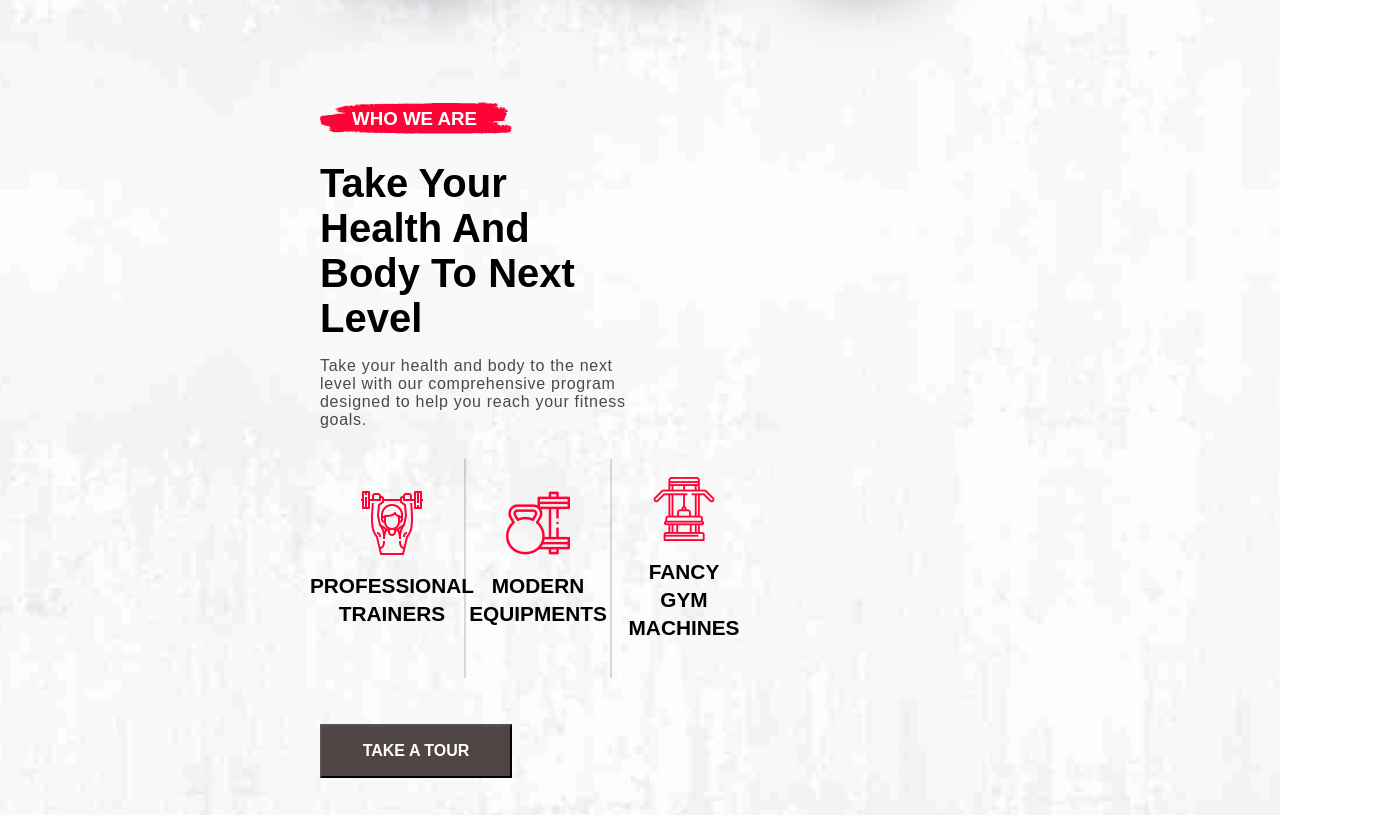
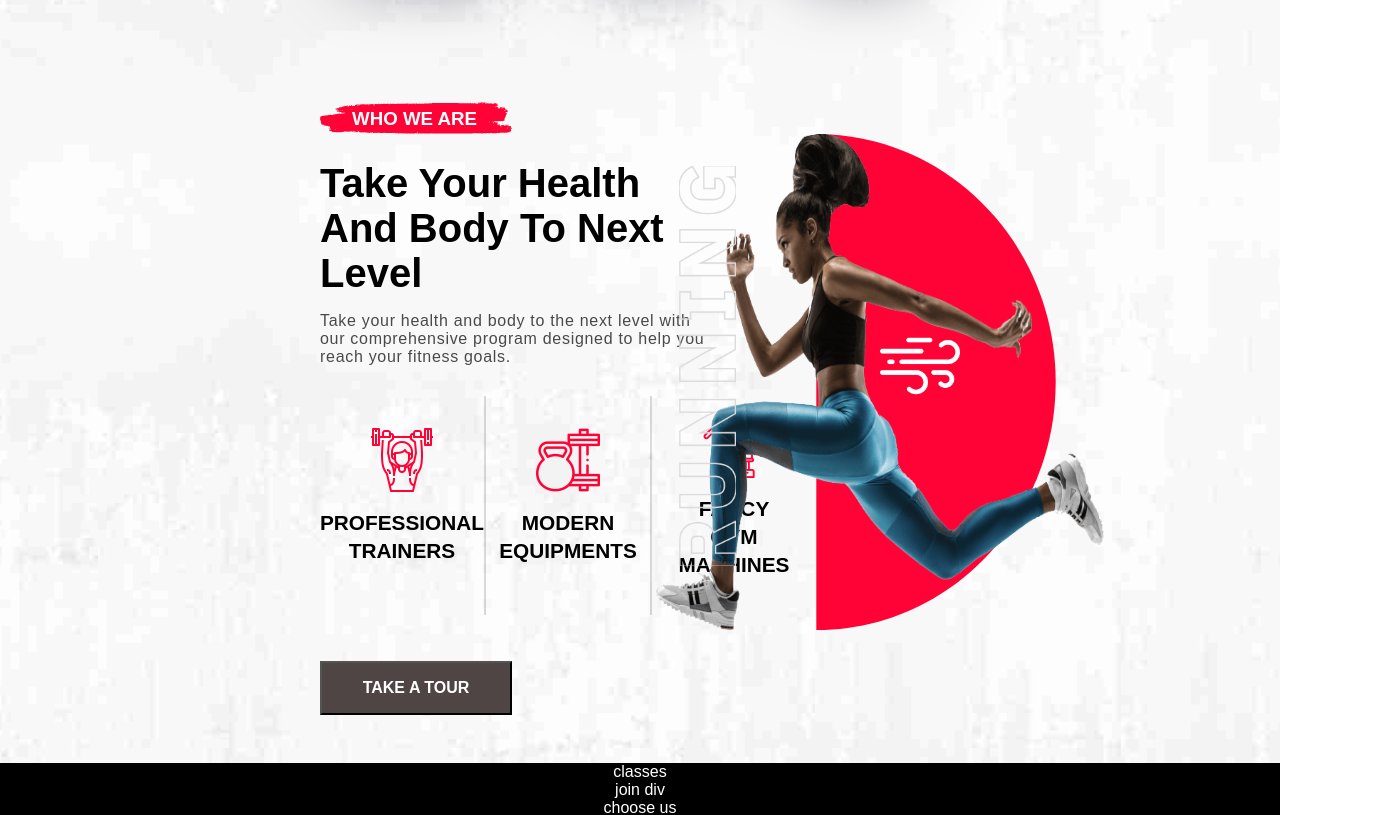
Before and after one commit to PawelWydra/Gymate-main, a React (Create React App) app: page / in a window 1280 px wide. Shown: the part 1120-1935 px from the top of the page, 1377 px wide, since content can reach past the window. Built offline with nearby package versions, Linux system fonts and the light colour scheme.

Commit message:
add images

```diff
--- a/src/components/introduce/introduce.css
+++ b/src/components/introduce/introduce.css
@@ -53,7 +53,7 @@
 
 .introduce-info-container {
   display: flex;
-  justify-content:space-between;
+  justify-content: space-between;
   align-items: center;
   margin-top: 30rem;
 }
@@ -63,6 +63,7 @@
   flex-direction: column;
   justify-content: space-between;
   width: 50%;
+  min-width: 25rem;
 }
 
 .info-text-container h3 {
@@ -73,11 +74,11 @@
   color: #fff;
 }
 
-.info-text-container h1{
+.info-text-container h1 {
   margin: 0;
-  font-size: 2.5rem ;
+  font-size: 2.5rem;
 }
-.info-text-container p{
+.info-text-container p {
   position: relative;
   font-size: 1rem;
   opacity: 0.7;
@@ -113,7 +114,6 @@
   aspect-ratio: 1/1;
 }
 
-
 .introduce-icon h2 {
   font-weight: 700;
   font-size: 1.3rem;
@@ -132,9 +132,45 @@
 }
 
 .info-image {
-    position: absolute;
-    top: -4.7rem;
-    left: 0rem;
-    height: 4rem;
-    width: 12rem;
+  position: absolute;
+  top: -4.7rem;
+  left: 0rem;
+  height: 4rem;
+  width: 12rem;
 }
+
+.info-image-container {
+  position: relative;
+  width: 30%;
+}
+
+.info-image-container > img {
+  position: absolute;
+}
+.girl-img {
+  height: 31rem;
+  width: 28rem;
+  bottom: -12rem;
+  right: -9rem;
+  z-index: 1;
+}
+.girl-bg-img {
+  height: 31rem;
+  min-width: 15rem;
+  bottom: -12rem;
+  right: -6rem;
+}
+
+.girl-sidetext-img {
+  height: 25rem;
+  min-height: 15rem;
+  bottom: -8rem;
+  right: 14rem;
+  z-index: 2;
+}
+
+.wind-img {
+  height: 5rem;
+  right: 0rem;
+  top: -7rem;
+}
--- a/src/components/introduce/introduce.jsx
+++ b/src/components/introduce/introduce.jsx
@@ -5,7 +5,11 @@ import { TbListCheck } from "react-icons/tb";
 import weightLifter from "../../images/who-we-are/weightlifter.png";
 import equipment from "../../images/who-we-are/equpments.png";
 import machines from "../../images/who-we-are/gym.png";
-import titleImage from "../../images/choose-us/title-bg.svg"
+import titleImage from "../../images/choose-us/title-bg.svg";
+import girl from "../../images/who-we-are/girl-run.png";
+import girlBackground from "../../images/who-we-are/girl-redbg.svg";
+import girlSideText from "../../images/who-we-are/girl-side-text.png";
+import girlWind from "../../images/who-we-are/wind.png";
 
 function Introduce() {
   return (
@@ -38,7 +42,7 @@ function Introduce() {
       </div>
       <div className="introduce-info-container">
         <div className="info-text-container">
-        <h3>WHO WE ARE</h3>
+          <h3>WHO WE ARE</h3>
           <h1>Take Your Health And Body To Next Level</h1>
           <p>
             Take your health and body to the next level with our comprehensive
@@ -68,12 +72,13 @@ function Introduce() {
             </div>
           </div>
           <button className="introduce-btn">TAKE A TOUR</button>
-          <img src={titleImage} alt="Title" className="info-image"/>
+          <img src={titleImage} alt="Title" className="info-image" />
         </div>
         <div className="info-image-container">
-          <img src="" alt="" />
-          <img src="" alt="" />
-          <img src="" alt="" />
+          <img src={girl} alt="Girl running" className="girl-img" />
+          <img src={girlBackground} alt="" className="girl-bg-img"/>
+          <img src={girlSideText} alt="" className="girl-sidetext-img" />
+          <img src={girlWind} alt="" className="wind-img"/>
         </div>
       </div>
     </div>
--- a/src/components/title/title.css
+++ b/src/components/title/title.css
@@ -21,6 +21,7 @@
 .title-item {
   position: relative;
   font-size: 1.5rem;
+  text-wrap: nowrap;
 }
 .title-item p {
   position: absolute;
```
